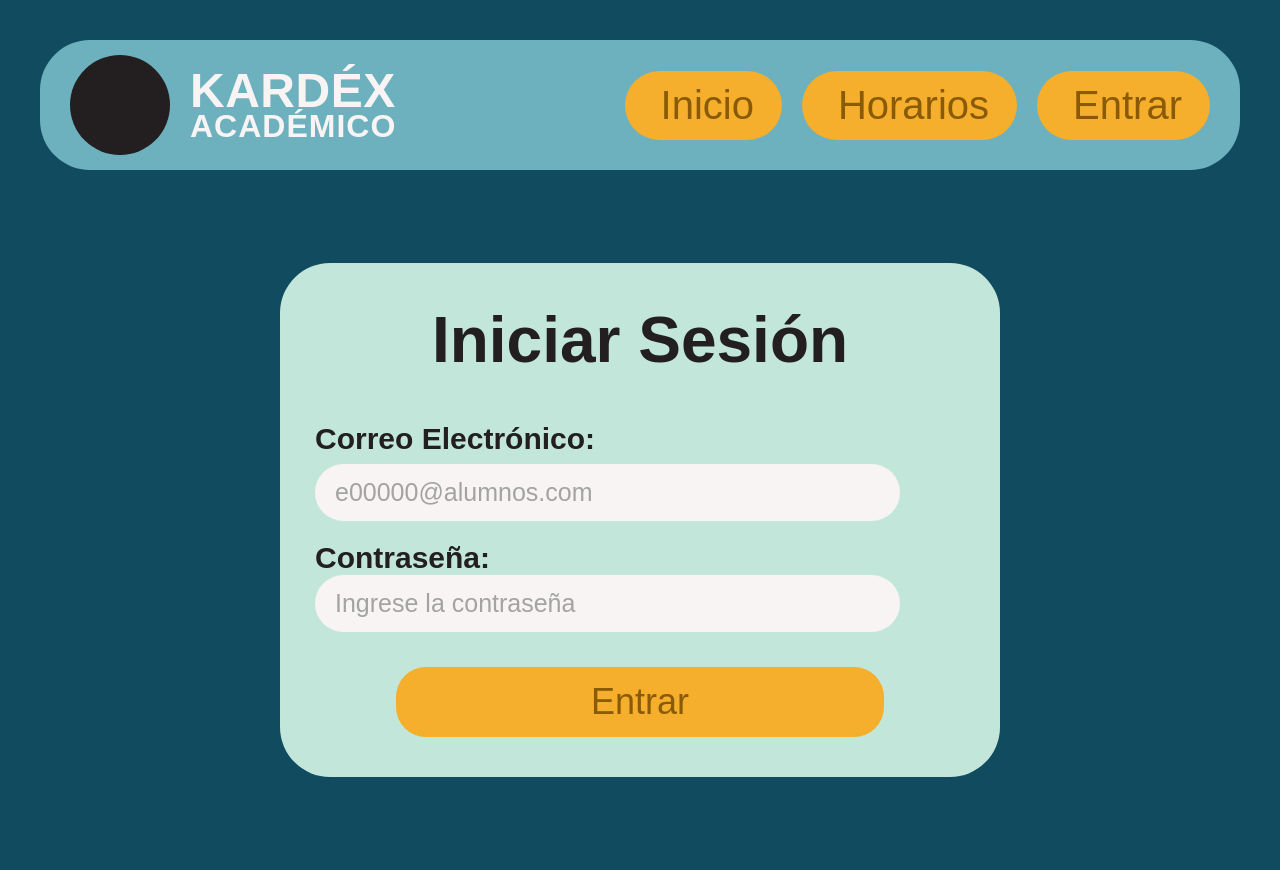
After one commit to rvzorblvde/KardexAcademico, a PHP site: page /login.html in a window 1280 px wide. The commit adds this page. Run offline with PHP 8.4, Linux system fonts and the light colour scheme; some libraries are stand-ins or nearby versions.

Commit message:
feature: Added login view with its design

```diff
--- a/index.html
+++ b/index.html
@@ -9,7 +9,6 @@
     <link rel="stylesheet" href="styles/style.css">
 </head>
 <body>
-
     <header>
         <div class="logo-contenedor">
             <div class="escudo-placeholder"></div>
@@ -34,7 +33,7 @@
                     </a>
                 </li>
                 <li>
-                    <a href="#" class="btn-nav">
+                    <a href="login.html" class="btn-nav">
                         <iconify-icon icon="heroicons:user-solid" class="nav-icon"></iconify-icon>
                         <span>Entrar</span>
                     </a>
--- /dev/null
+++ b/login.html
@@ -0,0 +1,69 @@
+<!DOCTYPE html>
+<head>
+    <meta charset="UTF-8">
+    <meta name="viewport" content="width=device-width, initial-scale=1.0">
+    <title>Inicio - Kárdex Académico</title>
+
+    <script src="https://code.iconify.design/iconify-icon/2.1.0/iconify-icon.min.js"></script>
+    <link rel="stylesheet" href="styles/style.css">
+</head>
+
+<body>
+    <header>
+        <div class="logo-contenedor">
+            <div class="escudo-placeholder"></div>
+            <h1>
+                <span class="txt-kardex">Kardéx</span>
+                <span class="txt-academico">Académico</span>
+            </h1>
+        </div>
+
+        <nav>
+            <ul>
+                <li>
+                    <a href="#" class="btn-nav">
+                        <iconify-icon icon="heroicons:home-solid" class="nav-icon"></iconify-icon>
+                        <span>Inicio</span>
+                    </a>
+                </li>
+                <li>
+                    <a href="#" class="btn-nav">
+                        <iconify-icon icon="heroicons:academic-cap-solid" class="nav-icon"></iconify-icon>
+                        <span>Horarios</span>
+                    </a>
+                </li>
+                <li>
+                    <a href="#" class="btn-nav">
+                        <iconify-icon icon="heroicons:user-solid" class="nav-icon"></iconify-icon>
+                        <span>Entrar</span>
+                    </a>
+                </li>
+            </ul>
+        </nav>
+    </header>
+
+    <main class="login-contenedor">
+        <div class="login-card">
+            <h2>Iniciar Sesión</h2>
+
+            <div class="login-icono">
+                <iconify-icon icon="heroicons:users-solid"></iconify-icon>
+            </div>
+
+            <form action="" method="">
+                <div class="input-grupo">
+                    <label for="correo-estudiante">Correo Electrónico:</label>
+                    <input type="email" name="correo" id="correo-estudiante" placeholder="e00000@alumnos.com" required>
+                </div>
+
+                <div class="password grupo">
+                    <label for="password">Contraseña:</label>
+                    <input type="password" name="contrasena" id="password" placeholder="Ingrese la contraseña" required>
+                </div>
+
+                <button type="submit" class="btn-login">Entrar</button>
+            </form>
+        </div>
+    </main>
+</body>
+</html>
--- a/styles/style.css
+++ b/styles/style.css
@@ -8,8 +8,11 @@
     --azul1: #6DB1BF;
     --tarjeta1: #C2E7DA;
     --tarjeta2: #839788;
+
+
     --color-negro: #231F20;
     --color-blanco: #F7F4F3;
+    --hint-gray: #A3A3A3;
 
     /*Boton Normal*/
     --btn-normalf: #F6AE2D;
@@ -111,7 +114,7 @@ nav ul {
     font-weight: 400;
     background-color: var(--btn-normalf);
     color: var(--btn-normala);
-    transition: background-color 0.2s ease;
+    transition: background-color 0.2s ease, color 0.2s ease;
 }
 
 /*Estado Hover*/
@@ -198,3 +201,101 @@ nav ul {
     flex-direction: column;
     gap: 15px;
 }
+
+/*
+================================================================= login.html =================================================================
+*/
+
+.login-contenedor {
+    display: flex;
+    justify-content: center;
+    align-items: center;
+    min-height: calc(100vh - 180px);
+    padding: 20px;
+}
+
+.login-card {
+    background-color: var(--tarjeta1);
+    width: 100%;
+    max-width: 650px;
+    padding: 40px 35px;
+    border-radius: 50px;
+    display: flex;
+    flex-direction: column;
+    align-items: center;
+}
+
+
+.login-card h2 {
+    color: var(--color-negro);
+    font-size: 64px;
+    font-weight: 800;
+    margin-bottom: 20px;
+    text-align: center;
+}
+
+.login-icono {
+    font-size: 128px;
+    color: var(--color-negro);
+    margin-bottom: 25px;
+    display: flex;
+    justify-content: center;
+}
+
+.login-card form {
+    width: 100%;
+    display: flex;
+    flex-direction: column;
+    gap: 20px;
+}
+
+.input-grupo {
+    display: flex;
+    flex-direction: column;
+    gap: 8px;
+}
+
+.login-card label {
+    color: var(--color-negro);
+    font-weight: 900;
+    font-size: 30px;
+}
+
+.login-card input {
+    width: 90%;
+    padding: 14px 20px;
+    border: none;
+    border-radius: 30px;
+    background-color: var(--color-blanco);
+    font-size: 25px;
+    color: var(--color-negro);
+    box-sizing: border-box;
+}
+
+.login-card input::placeholder {
+    color: var(--hint-gray);
+}
+
+.login-card input:focus {
+    outline: 2px solid var(--btn-normalf);
+}
+
+.btn-login {
+    background-color: var(--btn-normalf);
+    color: var(--btn-normala);
+    border: none;
+    padding: 14px;
+    font-size: 36px;
+    font-weight: 700px;
+    border-radius: 30px;
+    cursor: pointer;
+    margin-top: 15px;
+    width: 75%;
+    align-self: center;
+    transition: background-color 0.3s ease, color, 0.3s ease;
+}
+
+.btn-login:hover {
+    background-color: var(--btn-activof);
+    color: var(--btn-activoa);
+}
```
